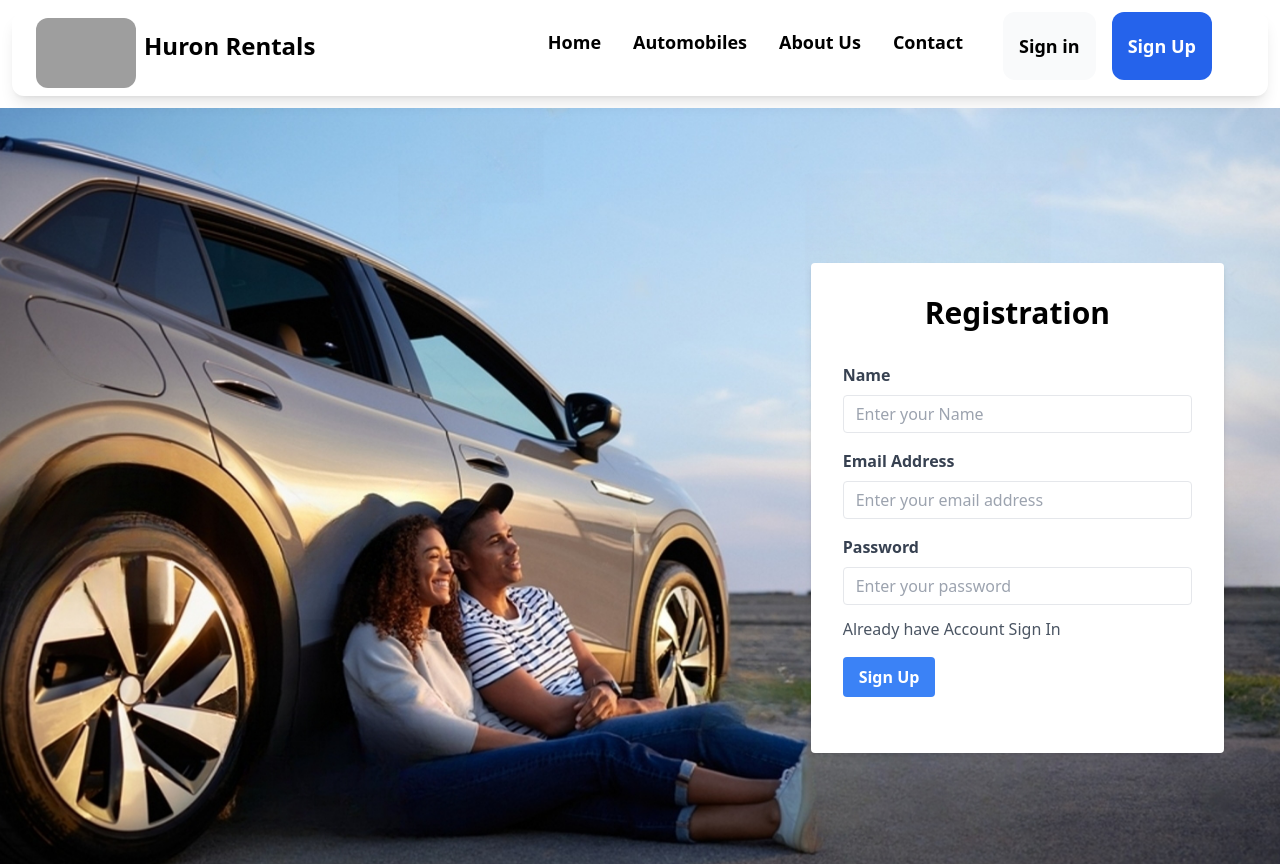
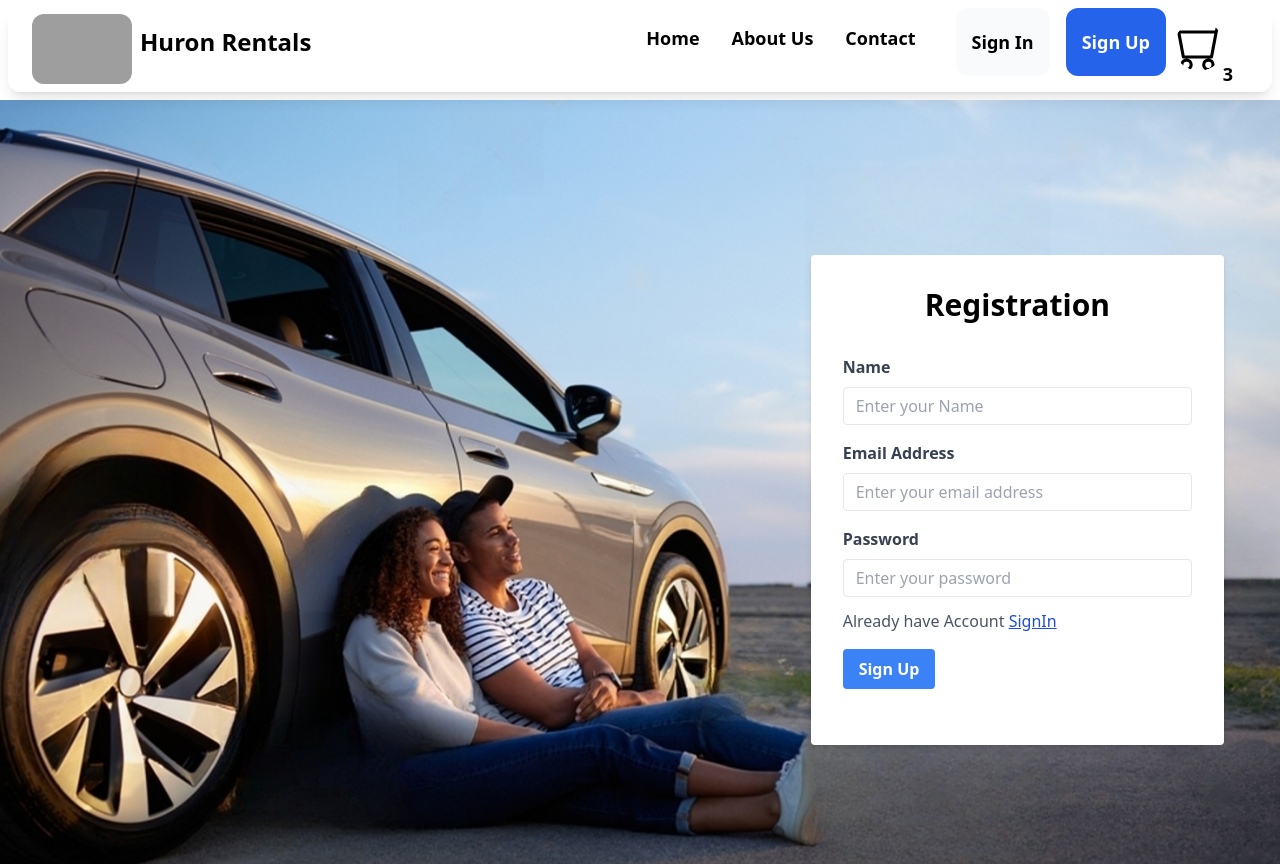
Before and after one commit to Gourav19042000/automobile_rental_system_, a React (Create React App) app: page /signUp in a window 1280 px wide. Shown: the top 864 px of the page. Built offline with nearby package versions, Linux system fonts and the light colour scheme; grey boxes are pictures that could not be loaded.

Commit message:
changes1

```diff
--- a/package.json
+++ b/package.json
@@ -6,8 +6,11 @@
     "@testing-library/jest-dom": "^5.17.0",
     "@testing-library/react": "^13.4.0",
     "@testing-library/user-event": "^13.5.0",
+    "axios": "^1.6.1",
+    "bootstrap": "^5.3.2",
     "cors": "^2.8.5",
     "react": "^18.2.0",
+    "react-bootstrap": "^2.9.1",
     "react-dom": "^18.2.0",
     "react-router-dom": "^6.18.0",
     "react-scripts": "5.0.1",
--- a/src/App.js
+++ b/src/App.js
@@ -7,7 +7,7 @@ import Body from "./components/Body";
 //import MyForm from './components/putform';
 import SignInPage from "./components/SignInPage";
 import Footer from "./components/Footer";
-import { Title } from "./components/Header";
+
 
 function App() {
   return (
--- a/src/components/Body.js
+++ b/src/components/Body.js
@@ -2,6 +2,7 @@ import React, { useState } from "react";
 import CarCard from "./CarCard";
 
 const Body = () => {
+
   const [items, setItems] = useState([]);
   async function getCarData() {
     const data = await fetch(
--- a/src/components/Header.js
+++ b/src/components/Header.js
@@ -3,6 +3,7 @@ import Logo from "../assets/logo.png";
 import { Link } from "react-router-dom";
 
 export const Title = () => {
+
   return (
     <>
       <div>
@@ -34,8 +35,8 @@ export const Title = () => {
 const Header = () => {
   return (
     <>
-      <div className="p-3">
-        <div className="pb-2 pl-4 rounded-xl header sticky top-0 bg-white shadow-lg flex items-end justify-between px-8 py-02">
+      <div className="m-2 sticky top-2 ">
+        <div className="pb-2 pl-4 rounded-xl header sticky  bg-white shadow-lg flex items-end justify-between px-8 py-02">
           <Title />
           <div>
             <nav className="nav font-semibold text-lg flex justify-end">
@@ -43,9 +44,7 @@ const Header = () => {
                 <li className="p-4 border-b-2 border-blue-500 border-opacity-0 hover:border-opacity-100 hover:text-blue-500 duration-200 cursor-pointer active">
                   <Link to="/">Home</Link>
                 </li>
-                <li className="p-4 border-b-2 border-blue-500 border-opacity-0 hover:border-opacity-100 hover:text-blue-500 duration-200 cursor-pointer">
-                  <Link to="/">Automobiles</Link>
-                </li>
+
                 <li className="p-4 border-b-2 border-blue-500 border-opacity-0 hover:border-opacity-100 hover:text-blue-500 duration-200 cursor-pointer">
                   <Link to="/">About Us</Link>
                 </li>
@@ -58,7 +57,7 @@ const Header = () => {
                   class="block p-4 mb-2  mx-2 leading-loose text-lg text-center font-semibold  bg-gray-50 hover:bg-gray-300 rounded-xl"
                   to="/signIn"
                 >
-                  Sign in
+                  Sign In
                 </Link>
                 <Link
                   class="block p-4 mb-2 mx-2 leading-loose text-lg text-center text-white font-semibold bg-blue-600 hover:bg-blue-700  rounded-xl"
@@ -66,6 +65,36 @@ const Header = () => {
                 >
                   Sign Up
                 </Link>
+
+                <button type ="button" className=" rounded-full overflow-hidden border-5 border-gray-500">
+                  <svg
+                    xmlns="http://www.w3.org/2000/svg"
+                    width="50"
+                    height="50"
+                    fill="currentColor"
+                    class="bi bi-cart"
+                    className="w-15 h-15 object-cover rounded-full hover:bg-slate-300"
+                    viewBox="0 0 16 16"
+                    id="IconChangeColor"
+                    transform="scale(-1, 1)"
+                  >
+                    {" "}
+                    <path
+                      d="M0 1.5A.5.5 0 0 1 .5 1H2a.5.5 0 0 1 .485.379L2.89 3H14.5a.5.5 0 0 1 .491.592l-1.5 8A.5.5 0 0 1 13 12H4a.5.5 0 0 1-.491-.408L2.01 3.607 1.61 2H.5a.5.5 0 0 1-.5-.5zM3.102 4l1.313 7h8.17l1.313-7H3.102zM5 12a2 2 0 1 0 0 4 2 2 0 0 0 0-4zm7 0a2 2 0 1 0 0 4 2 2 0 0 0 0-4zm-7 1a1 1 0 1 1 0 2 1 1 0 0 1 0-2zm7 0a1 1 0 1 1 0 2 1 1 0 0 1 0-2z"
+                      id="mainIconPathAttribute"
+                    ></path>{" "}
+                  </svg>
+                  <div
+                    style={{
+                      color: "black",
+                      width: "1.5rem",
+                      height: "1.5rem",
+                      position: "absolute",
+                      bottom: 0,
+                      right: 0,
+                    }}
+                  >3</div>
+                </button>
               </div>
             </nav>
           </div>
--- a/src/components/SignInPage.js
+++ b/src/components/SignInPage.js
@@ -1,6 +1,5 @@
-import React,{useState} from "react";
+import React, { useState } from "react";
 import SignInPageImg from "../assets/SignInPageImg.jpeg";
-
 
 const SignInPage = () => {
   const [password, setPassword] = useState("");
@@ -15,7 +14,11 @@ const SignInPage = () => {
       <div>
         <section className="flex flex-col md:flex-row h-screen items-center">
           <div class="bg-indigo-600 hidden lg:block w-full md:w-1/2 xl:w-2/3 h-screen">
-            <img src={SignInPageImg} alt="" class="w-full h-full object-cover" />
+            <img
+              src={SignInPageImg}
+              alt=""
+              class="w-full h-full object-cover"
+            />
           </div>
 
           <div
@@ -65,14 +68,13 @@ const SignInPage = () => {
                   />{" "}
                   Show Password
                 </label>
-                <div className="text-right mt-2">
+                {/*{<div className="text-right mt-2">
                   <a
-                    href="#"
+                    href="/"
                     className="text-sm font-semibold text-gray-700 hover:text-blue-700 focus:text-blue-700"
                   >
                     Forgot Password?
-                  </a>
-                </div>
+                  </a></div>}*/}
 
                 <button
                   type="submit"
@@ -85,7 +87,7 @@ const SignInPage = () => {
               <p className="mt-8">
                 Need an account?{" "}
                 <a
-                  href="#"
+                  href="/signUp"
                   className="text-blue-500 hover:text-blue-700 font-semibold"
                 >
                   Create an account
--- a/src/components/SignUpPage.js
+++ b/src/components/SignUpPage.js
@@ -1,5 +1,5 @@
 import React from "react";
-
+import { Link } from "react-router-dom";
 import SignUpPageImg from "../assets/SignUpPageImg.jpeg";
 const SignUpPage = () => {
   return (
@@ -57,9 +57,9 @@ const SignUpPage = () => {
                     type="password"
                     placeholder="Enter your password"
                   />
-                  <a className="text-gray-600 hover:text-gray-800" href="#">
-                    Already have Account Sign In
-                  </a>
+                  <p className="text-gray-600 hover:text-gray-800" href="#">
+                    Already have Account <Link to ="/signIn" className="text-blue-700 underline" >SignIn</Link>
+                  </p>
                 </div>
                 <div className="mb-6">
                   <button
--- a/src/components/putform.js
+++ b/src/components/putform.js
@@ -3,7 +3,7 @@ import React, { useState } from 'react';
 const MyForm = () => {
   const [formData, setFormData] = useState({
     Name: '',
-    Address1: '',
+    Address: '',
     License: '',
     Age: '',
   });
```
Also changed, not shown: src/components/CarCard.js (+50 -6 lines), src/logo.svg (deleted), 1 other file (tests, documents, lock files or other folders).
